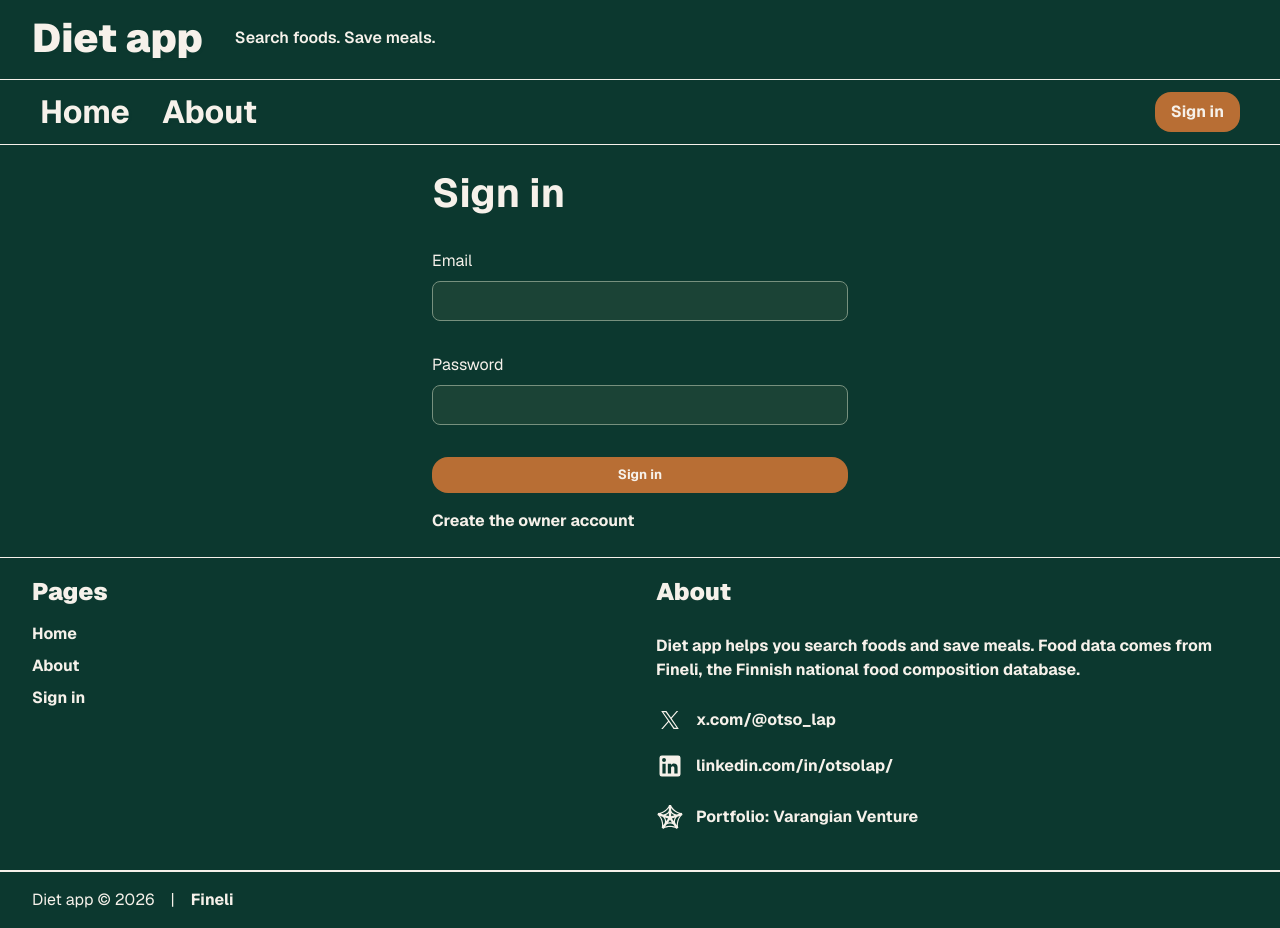
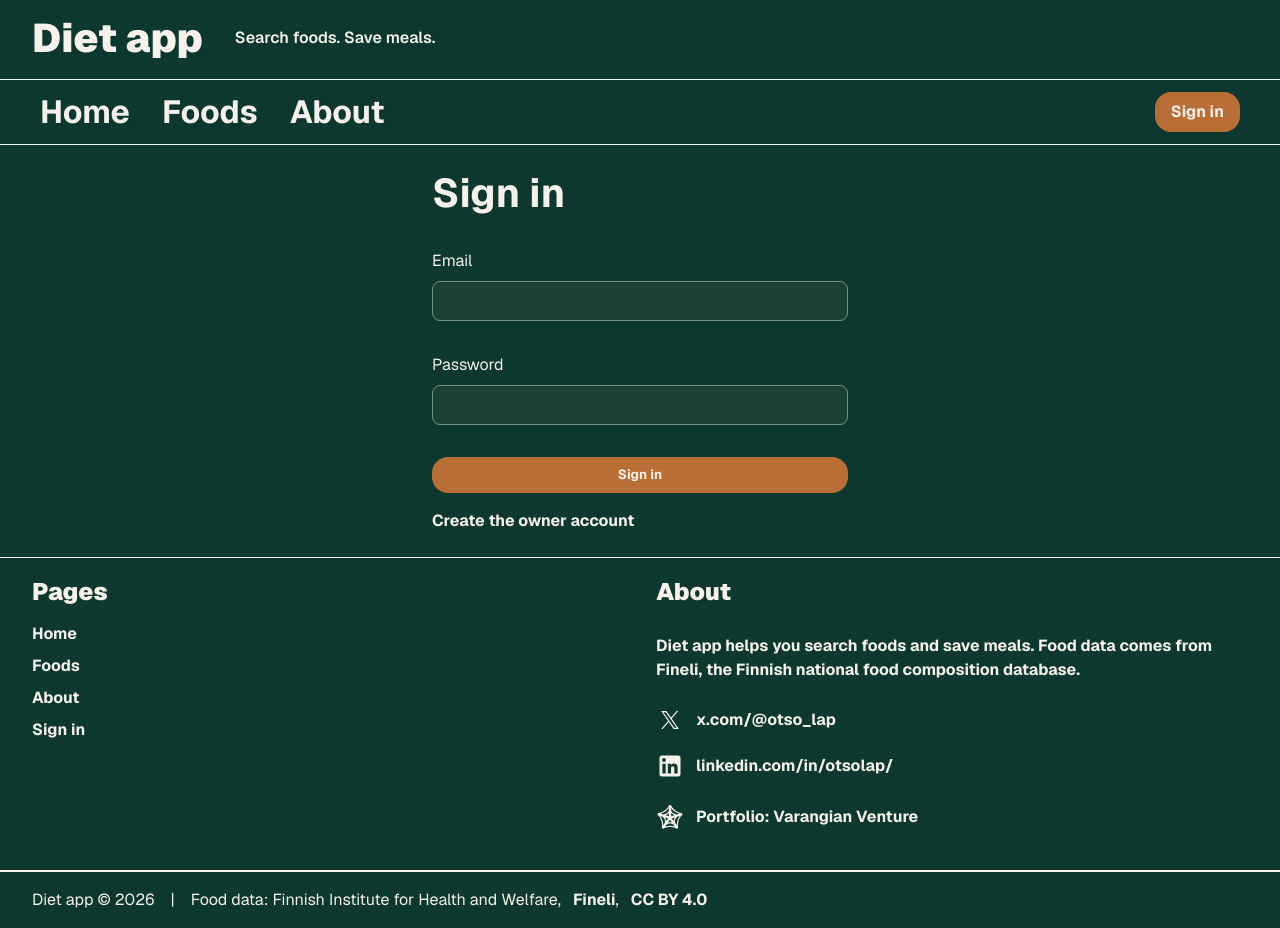
Before and after one commit to otsolap/diet-app, a Next.js app: page /login in a window 1280 px wide. Built offline with nearby package versions, Linux system fonts and the light colour scheme; no server answers; the database is empty.

Commit message:
show signed-in email. Include finelli license in footer

```diff
--- a/app/login/page.tsx
+++ b/app/login/page.tsx
@@ -1,10 +1,11 @@
 import Link from "next/link";
 import { Suspense } from "react";
 import { connection } from "next/server";
+import { redirect } from "next/navigation";
 import { ErrorText, AuthShell } from "@/app/auth/shell";
 import styles from "@/app/auth/auth.module.css";
 import { primaryButtonClass } from "@/src/components/button/button";
-import { countUsers } from "@/src/lib/auth";
+import { countUsers, getCurrentUser } from "@/src/lib/auth";
 import { errorMessage } from "@/src/lib/http";
 
 export const metadata = {
@@ -21,6 +22,18 @@ async function LoginForm({
   searchParams: Promise<Record<string, string | string[] | undefined>>;
 }) {
   await connection();
+  let user = null;
+
+  try {
+    user = await getCurrentUser();
+  } catch {
+    user = null;
+  }
+
+  if (user) {
+    redirect("/");
+  }
+
   const params = await searchParams;
   const message = errorMessage(firstCode(params.error));
   const openSetup = (await countUsers()) === 0;
--- a/src/components/navigation/footer.module.css
+++ b/src/components/navigation/footer.module.css
@@ -75,6 +75,7 @@
 
 .subInner {
 	display: flex;
+	flex-wrap: wrap;
 	flex-direction: column;
 	gap: var(--spacing-half);
 	width: 100%;
--- a/src/components/navigation/footer.tsx
+++ b/src/components/navigation/footer.tsx
@@ -2,6 +2,7 @@ import { Suspense } from "react";
 import Link from "next/link";
 import { connection } from "next/server";
 import { SocialLinks } from "@/src/components/social-links/social-links";
+import { getCurrentUser } from "@/src/lib/auth";
 import { site, type SiteLink } from "@/src/lib/site";
 import styles from "./footer.module.css";
 
@@ -27,7 +28,7 @@ function FooterAnchor({ link, className }: { link: SiteLink; className: string }
 }
 
 function SubFooter({ year }: { year?: number }) {
-  const { title, link } = site.footer.subFooter;
+  const { title, credit, fineli, license } = site.footer.subFooter;
 
   return (
     <div className={styles.sub}>
@@ -37,7 +38,11 @@ function SubFooter({ year }: { year?: number }) {
           {year ? ` © ${year}` : null}
         </span>
         <span className={styles.pipe}> | </span>
-        <FooterAnchor className={styles.legal} link={link} />
+        <span className={styles.legal}>
+          {credit} <FooterAnchor className={styles.legal} link={fineli} />
+          {", "}
+          <FooterAnchor className={styles.legal} link={license} />
+        </span>
       </div>
     </div>
   );
@@ -49,6 +54,32 @@ async function SubFooterYear() {
   return <SubFooter year={new Date().getFullYear()} />;
 }
 
+function PageLinks({ links }: { links: SiteLink[] }) {
+  return (
+    <div className={styles.links}>
+      {links.map((link) => (
+        <FooterAnchor key={link.href} className={styles.link} link={link} />
+      ))}
+    </div>
+  );
+}
+
+async function FooterPageLinks() {
+  let user = null;
+
+  try {
+    user = await getCurrentUser();
+  } catch {
+    user = null;
+  }
+
+  const links = user
+    ? site.footer.pages.links.filter((link) => link.href !== "/login")
+    : site.footer.pages.links;
+
+  return <PageLinks links={links} />;
+}
+
 export function Footer() {
   const { pages, brand } = site.footer;
 
@@ -57,11 +88,9 @@ export function Footer() {
       <div className={styles.columns}>
         <div className={styles.column}>
           <h3 className={styles.heading}>{pages.title}</h3>
-          <div className={styles.links}>
-            {pages.links.map((link) => (
-              <FooterAnchor key={link.href} className={styles.link} link={link} />
-            ))}
-          </div>
+          <Suspense fallback={<PageLinks links={pages.links} />}>
+            <FooterPageLinks />
+          </Suspense>
         </div>
         <div className={styles.column}>
           <h3 className={styles.heading}>{brand.title}</h3>
--- a/src/components/navigation/header.module.css
+++ b/src/components/navigation/header.module.css
@@ -28,6 +28,23 @@
 	white-space: nowrap;
 }
 
+.account {
+	display: flex;
+	flex-direction: row;
+	align-items: center;
+	gap: var(--spacing-half);
+	min-width: 0;
+}
+
+.email {
+	overflow: hidden;
+	max-width: 8rem;
+	color: var(--color-secondary-light);
+	font-size: .875rem;
+	text-overflow: ellipsis;
+	white-space: nowrap;
+}
+
 .nav,
 .slogan {
 	display: none;
@@ -48,8 +65,13 @@
 		padding: 0;
 	}
 
-	.ctaBar {
+	.ctaBar,
+	.accountBar {
 		display: none;
+	}
+
+	.email {
+		max-width: 18rem;
 	}
 
 	.brand {
--- a/src/components/navigation/header.tsx
+++ b/src/components/navigation/header.tsx
@@ -1,6 +1,7 @@
 import { Suspense } from "react";
 import Link from "next/link";
 import { primaryButtonClass } from "@/src/components/button/button";
+import { getCurrentUser } from "@/src/lib/auth";
 import { site } from "@/src/lib/site";
 import {
   HeaderCta,
@@ -10,8 +11,50 @@ import {
 } from "@/src/components/navigation/header-nav";
 import styles from "./header.module.css";
 
-const barCtaClass = `${primaryButtonClass} ${styles.cta} ${styles.ctaBar}`;
-const navCtaClass = `${primaryButtonClass} ${styles.cta}`;
+const buttonClass = `${primaryButtonClass} ${styles.cta}`;
+
+async function HeaderAccount({ className }: { className: string }) {
+  let user = null;
+
+  try {
+    user = await getCurrentUser();
+  } catch {
+    user = null;
+  }
+
+  if (!user) {
+    return <HeaderCta className={className} />;
+  }
+
+  return (
+    <>
+      <span className={styles.email} title={user.email}>
+        {user.email}
+      </span>
+      <form action="/api/auth/logout" method="post">
+        <button className={className} type="submit">
+          Log out
+        </button>
+      </form>
+    </>
+  );
+}
+
+function AccountSlot({
+  className,
+  slotClassName,
+}: {
+  className: string;
+  slotClassName: string;
+}) {
+  return (
+    <div className={slotClassName}>
+      <Suspense fallback={<HeaderCtaFallback className={className} />}>
+        <HeaderAccount className={className} />
+      </Suspense>
+    </div>
+  );
+}
 
 export function Header() {
   const { title, slogan, links, callToAction } = site.header;
@@ -26,9 +69,7 @@ export function Header() {
           </Link>
           {slogan ? <p className={styles.slogan}>{slogan}</p> : null}
         </div>
-        <Suspense fallback={<HeaderCtaFallback className={barCtaClass} />}>
-          <HeaderCta className={barCtaClass} />
-        </Suspense>
+        <AccountSlot className={buttonClass} slotClassName={`${styles.account} ${styles.accountBar}`} />
       </header>
       {menuLinks.length > 0 || callToAction ? (
         <nav className={styles.nav} aria-label="Primary">
@@ -36,9 +77,7 @@ export function Header() {
             <Suspense fallback={<HeaderMenuFallback links={menuLinks} />}>
               <HeaderMenu links={menuLinks} />
             </Suspense>
-            <Suspense fallback={<HeaderCtaFallback className={navCtaClass} />}>
-              <HeaderCta className={navCtaClass} />
-            </Suspense>
+            <AccountSlot className={buttonClass} slotClassName={styles.account} />
           </div>
         </nav>
       ) : null}
--- a/src/lib/auth.ts
+++ b/src/lib/auth.ts
@@ -1,4 +1,5 @@
 import { createHmac, randomBytes, timingSafeEqual } from "node:crypto";
+import { cache } from "react";
 import { cookies } from "next/headers";
 import { redirect } from "next/navigation";
 import type { NextResponse } from "next/server";
@@ -128,7 +129,7 @@ export async function requireUser() {
   return user;
 }
 
-export async function getCurrentUser() {
+export const getCurrentUser = cache(async (): Promise<CurrentUser | null> => {
   const jar = await cookies();
   const token = jar.get(SESSION_COOKIE)?.value;
   if (!token) {
@@ -149,7 +150,7 @@ export async function getCurrentUser() {
   }
 
   return { id: user.id, email: user.email, isOwner: user.is_owner };
-}
+});
 
 export async function readSessionToken() {
   const jar = await cookies();
--- a/src/lib/site.ts
+++ b/src/lib/site.ts
@@ -12,6 +12,7 @@ export const site = {
     slogan: "Search foods. Save meals.",
     links: [
       { href: "/", title: "Home" },
+      { href: "/foods", title: "Foods" },
       { href: "/about", title: "About" },
     ] satisfies SiteLink[],
     callToAction: { href: "/login", title: "Sign in" } satisfies SiteLink,
@@ -21,6 +22,7 @@ export const site = {
       title: "Pages",
       links: [
         { href: "/", title: "Home" },
+        { href: "/foods", title: "Foods" },
         { href: "/about", title: "About" },
         { href: "/login", title: "Sign in" },
       ] satisfies SiteLink[],
@@ -32,9 +34,15 @@ export const site = {
     },
     subFooter: {
       title: "Diet app",
-      link: {
+      credit: "Food data: Finnish Institute for Health and Welfare,",
+      fineli: {
         href: "https://fineli.fi/",
         title: "Fineli",
+        isExternal: true,
+      } satisfies SiteLink,
+      license: {
+        href: "https://creativecommons.org/licenses/by/4.0/",
+        title: "CC BY 4.0",
         isExternal: true,
       } satisfies SiteLink,
     },
```
